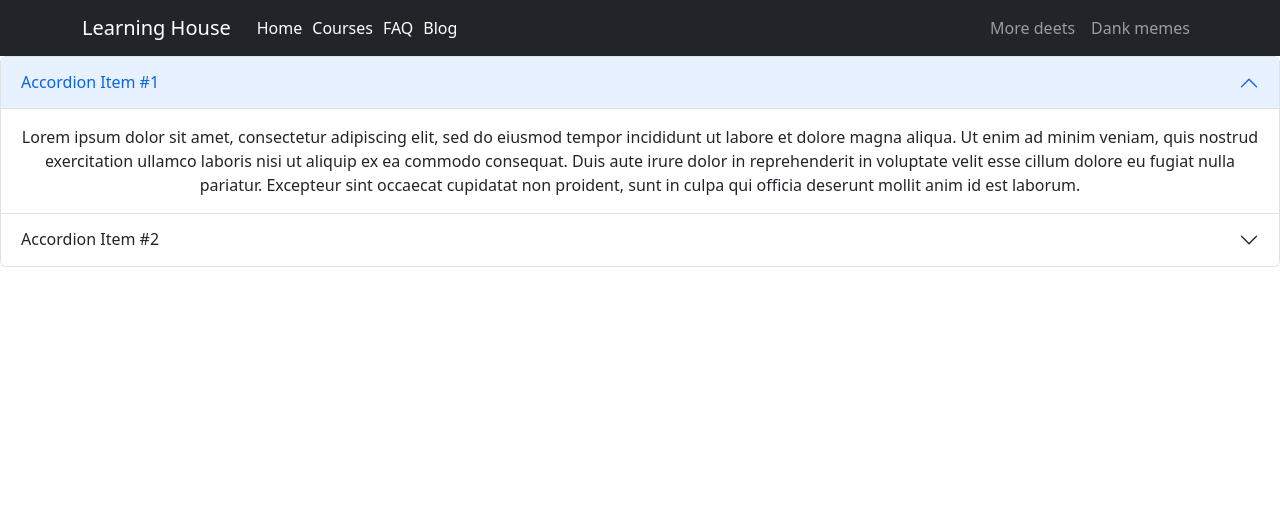
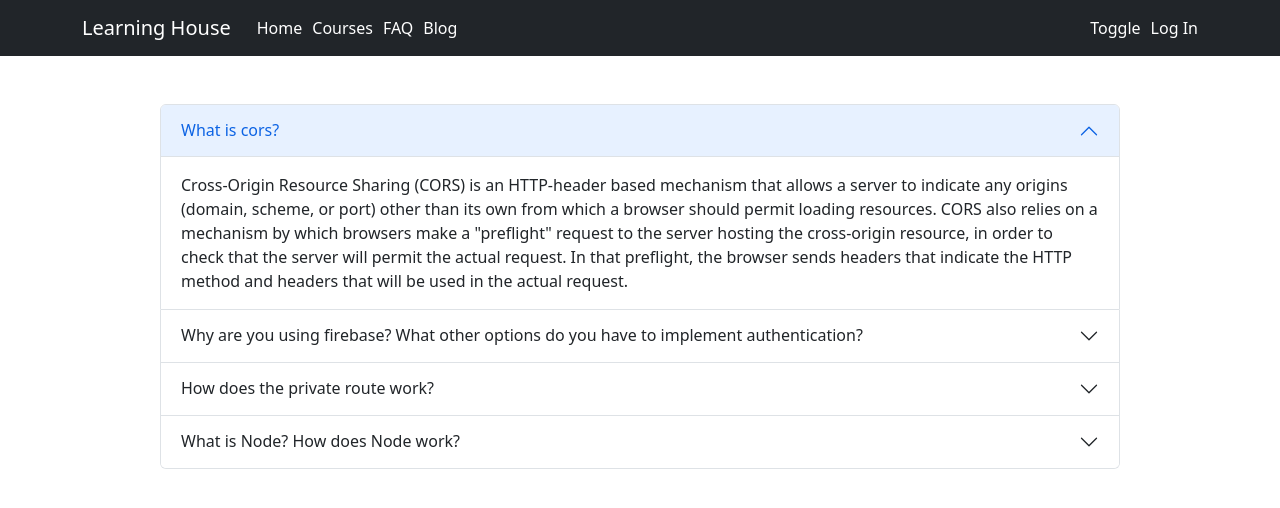
Before and after one commit to Ankan112/learning-house-client, a React (Create React App) app: page /blog in a window 1280 px wide. Shown: the top 508 px of the page. Built offline with nearby package versions, Linux system fonts and the light colour scheme.

Commit message:
blog page update

```diff
--- a/src/pages/Blog/Blog.js
+++ b/src/pages/Blog/Blog.js
@@ -4,30 +4,44 @@ import Accordion from 'react-bootstrap/Accordion';
 
 const Blog = () => {
     return (
-        <div>
-            <Accordion defaultActiveKey={['0']} alwaysOpen>
+        <div className='w-75 m-auto mt-5'>
+            <Accordion defaultActiveKey={['0']} alwaysOpen className='text-start'>
                 <Accordion.Item eventKey="0">
-                    <Accordion.Header>Accordion Item #1</Accordion.Header>
+                    <Accordion.Header>What is cors?</Accordion.Header>
                     <Accordion.Body>
-                        Lorem ipsum dolor sit amet, consectetur adipiscing elit, sed do
-                        eiusmod tempor incididunt ut labore et dolore magna aliqua. Ut enim ad
-                        minim veniam, quis nostrud exercitation ullamco laboris nisi ut
-                        aliquip ex ea commodo consequat. Duis aute irure dolor in
-                        reprehenderit in voluptate velit esse cillum dolore eu fugiat nulla
-                        pariatur. Excepteur sint occaecat cupidatat non proident, sunt in
-                        culpa qui officia deserunt mollit anim id est laborum.
+                        Cross-Origin Resource Sharing (CORS) is an HTTP-header based mechanism that allows a server to indicate any origins (domain, scheme, or port) other than its own from which a browser should permit loading resources. CORS also relies on a mechanism by which browsers make a "preflight" request to the server hosting the cross-origin resource, in order to check that the server will permit the actual request. In that preflight, the browser sends headers that indicate the HTTP method and headers that will be used in the actual request.
                     </Accordion.Body>
                 </Accordion.Item>
                 <Accordion.Item eventKey="1">
-                    <Accordion.Header>Accordion Item #2</Accordion.Header>
+                    <Accordion.Header>Why are you using firebase? What other options do you have to implement authentication?</Accordion.Header>
                     <Accordion.Body>
-                        Lorem ipsum dolor sit amet, consectetur adipiscing elit, sed do
-                        eiusmod tempor incididunt ut labore et dolore magna aliqua. Ut enim ad
-                        minim veniam, quis nostrud exercitation ullamco laboris nisi ut
-                        aliquip ex ea commodo consequat. Duis aute irure dolor in
-                        reprehenderit in voluptate velit esse cillum dolore eu fugiat nulla
-                        pariatur. Excepteur sint occaecat cupidatat non proident, sunt in
-                        culpa qui officia deserunt mollit anim id est laborum.
+                        Firebase Authentication provides backend services, easy-to-use SDKs, and ready-made UI libraries to authenticate users to your app. It supports authentication using passwords, phone numbers, popular federated identity providers like Google, Facebook and Twitter, and more. <br />
+                        i. On this page. <br />
+                        ii. Add and initialize the Authentication SDK. <br />
+                        iii. (Optional) Prototype and test with Firebase Local Emulator Suite. <br />
+                        iv. Sign up new users. <br />
+                        v. Sign in existing users. <br />
+                        vi. Set an authentication state observer and get user data. <br />
+                        vii. Next steps. <br />
+                        <b>Other options are to implement authentication:</b> <br />
+                        i. STYTCH. <br />
+                        ii. Ory. <br />
+                        iii. Supabase. <br />
+                        iv. Okta. <br />
+                        v. PingIdentity. <br />
+
+                    </Accordion.Body>
+                </Accordion.Item>
+                <Accordion.Item eventKey="2">
+                    <Accordion.Header>How does the private route work?</Accordion.Header>
+                    <Accordion.Body>
+                        The react private route component renders child components ( children ) if the user is logged in. If not logged in the user is redirected to the /login page with the return url passed in the location state property.
+                    </Accordion.Body>
+                </Accordion.Item>
+                <Accordion.Item eventKey="3">
+                    <Accordion.Header>What is Node? How does Node work?</Accordion.Header>
+                    <Accordion.Body>
+                        It is a used as backend service where javascript works on the server-side of the application. This way javascript is used on both frontend and backend. Node. js runs on chrome v8 engine which converts javascript code into machine code, it is highly scalable, lightweight, fast, and data-intensive.
                     </Accordion.Body>
                 </Accordion.Item>
             </Accordion>
--- a/src/pages/Navigation/Navigation.js
+++ b/src/pages/Navigation/Navigation.js
@@ -20,10 +20,8 @@ const Navigation = () => {
 
                     </Nav>
                     <Nav>
-                        <Nav.Link href="#deets">More deets</Nav.Link>
-                        <Nav.Link eventKey={2} href="#memes">
-                            Dank memes
-                        </Nav.Link>
+                        <Link className='route' to="/blog">Toggle</Link>
+                        <Link className='route' to="/login">Log In</Link>
                     </Nav>
                 </Navbar.Collapse>
             </Container>
```
Also changed, not shown: src/pages/Login/Login.js (added, +11 -0 lines), src/pages/NotFound/NotFound.js (added, +13 -0 lines), src/pages/Register/Register.js (added, +11 -0 lines).
